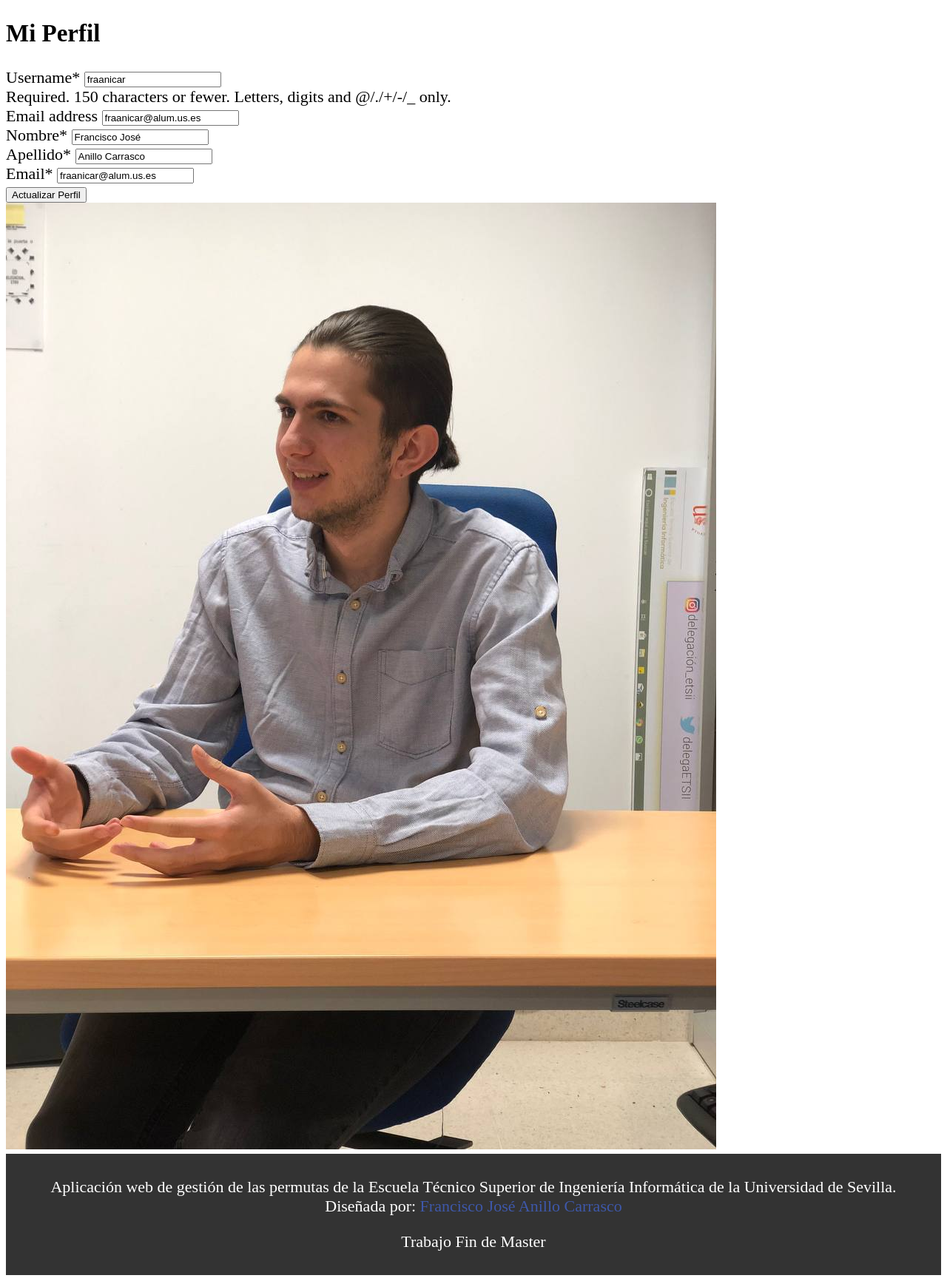
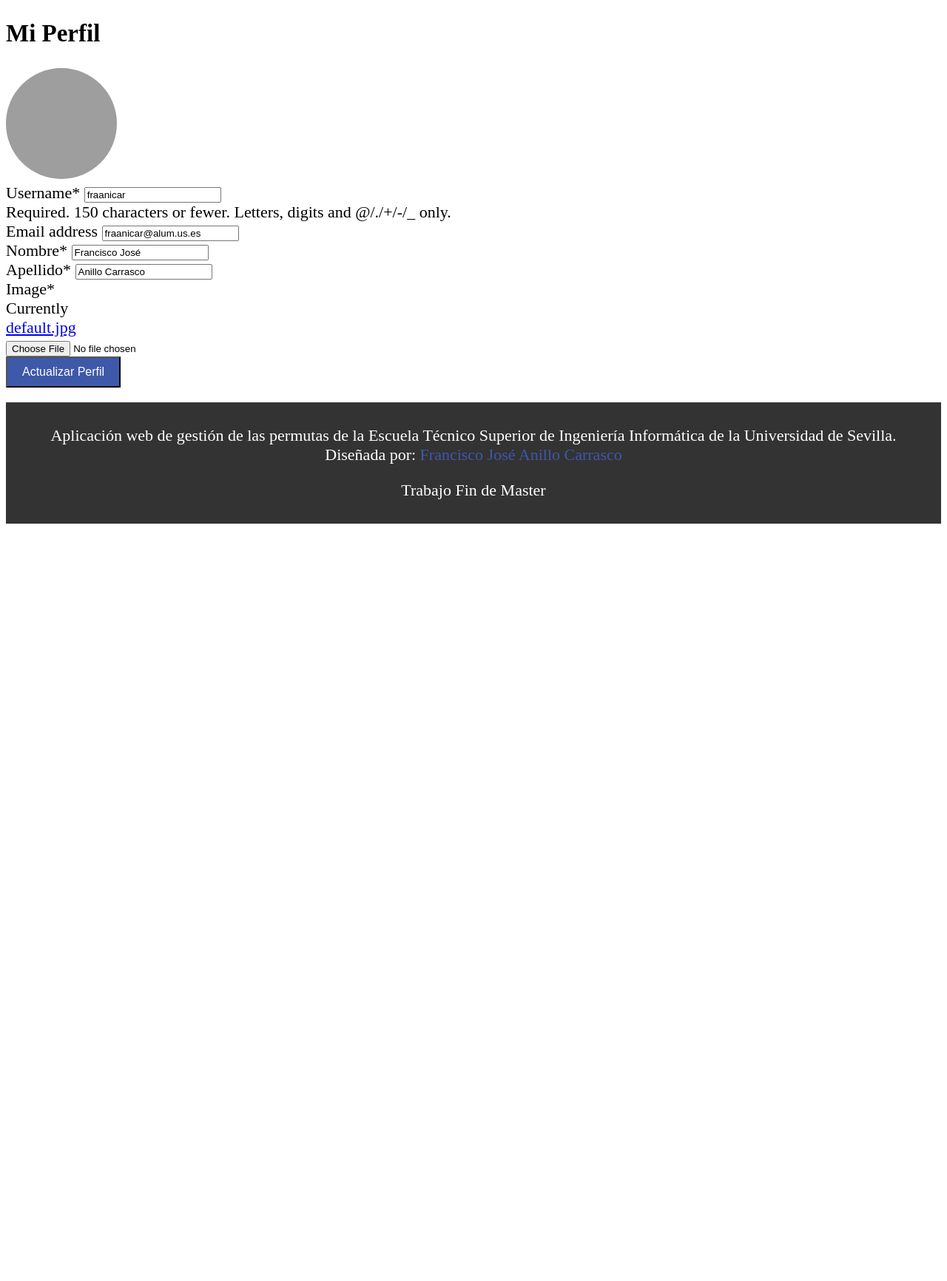
Before and after one commit to FranAnillo/PermutasETSII, a Django app: page /accounts/profile/ in a window 1280 px wide. Shown: the part 62-1794 px from the top of the page at 74% size. After the commit the page ends 770 px from the top, so only its background shows below. Run offline with Django 5.2, Linux system fonts and the light colour scheme; a user stored in the database is signed in; data comes from the database, SQL or seed files in the repository; both versions use the stored data as it was after the commit; some libraries are stand-ins or nearby versions; grey boxes are pictures that could not be loaded.

Commit message:
cambios en la foto de perfil

```diff
--- a/PermutasETSII/Permutas/templates/profile.html
+++ b/PermutasETSII/Permutas/templates/profile.html
@@ -2,22 +2,33 @@
 {% load crispy_forms_tags %}
 
 {% block content %}
+<style>
+    .profile-image img {
+        width: 150px;  /* Ajusta el ancho según sea necesario */
+        height: 150px; /* Ajusta la altura según sea necesario */
+        object-fit: cover;
+        border-radius: 50%; /* Hace la imagen redonda */
+
+    }
+</style>
+
     <div class="profile-container">
         <h2>Mi Perfil</h2>
+        <div class="profile-image">
+            {% if user.estudiante.image %}
+                <img src="{{ user.estudiante.image.url }}" alt="Profile Image" class="img-thumbnail">
+            {% else %}
+                <img src="{{ MEDIA_URL }}default.jpg" alt="Default Profile Image" class="img-thumbnail">
+            {% endif %}
+        </div>
         <form method="POST" enctype="multipart/form-data">
             {% csrf_token %}
             <div class="form-group">
                 {{ u_form|crispy }}
                 {{ e_form|crispy }}
             </div>
-            <button type="submit" class="btn btn-primary">Actualizar Perfil</button>
+            <button class="button-container" type="submit" class="btn btn-primary">Actualizar Perfil</button>
         </form>
     </div>
-    <div class="profile-image">
-        {% if user.estudiante.image %}
-            <img src="{{ user.estudiante.image.url }}" alt="Profile Image" class="img-thumbnail">
-        {% else %}
-            <img src="{{ MEDIA_URL }}default.jpg" alt="Default Profile Image" class="img-thumbnail">
-        {% endif %}
-    </div>
+
 {% endblock content %}
--- a/PermutasETSII/Permutas/views.py
+++ b/PermutasETSII/Permutas/views.py
@@ -92,7 +92,7 @@ class StudentUpdateForm(forms.ModelForm):
 class EstudianteUpdateForm(forms.ModelForm):
     class Meta:
         model = Estudiante
-        fields = ['nombre', 'apellido', 'email']
+        fields = ['nombre', 'apellido', 'image']
 
 @logout_required
 def custom_login(request):
--- a/PermutasETSII/PermutasETSII/settings.py
+++ b/PermutasETSII/PermutasETSII/settings.py
@@ -141,5 +141,5 @@ MESSAGE_TAGS = {
 }
 CRISPY_TEMPLATE_PACK = 'bootstrap4'
 
-MEDIA_URL = '/media/profile_pics/'
+MEDIA_URL = '/media/'
 MEDIA_ROOT = os.path.join(BASE_DIR, 'media')
--- a/PermutasETSII/PermutasETSII/urls.py
+++ b/PermutasETSII/PermutasETSII/urls.py
@@ -17,6 +17,8 @@ Including another URLconf
 from django.contrib import admin
 from django.urls import path
 from django.contrib.auth import views as auth_views
+from django.conf import settings
+from django.conf.urls.static import static
 
 
 from Permutas.views import custom_login, home,todasPermutas,nuevaPermutas,registro,profile,logout
@@ -32,3 +34,5 @@ urlpatterns = [
     path('accounts/profile/', profile, name='profile'),
 
 ]
+if settings.DEBUG:
+    urlpatterns += static(settings.MEDIA_URL, document_root=settings.MEDIA_ROOT)
```
Also changed, not shown: PermutasETSII/db.sqlite3, PermutasETSII/media/profile_pics/default.jpg, PermutasETSII/media/profile_pics/photo_2024-04-21_19-58-44.jpg (added).
